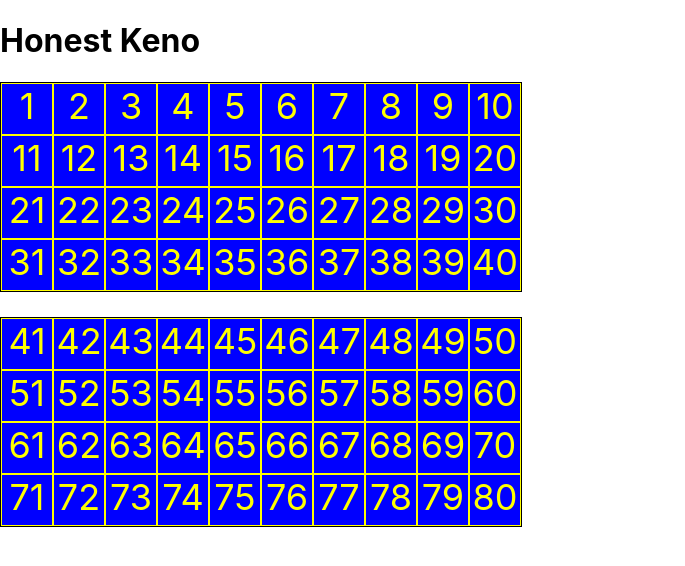
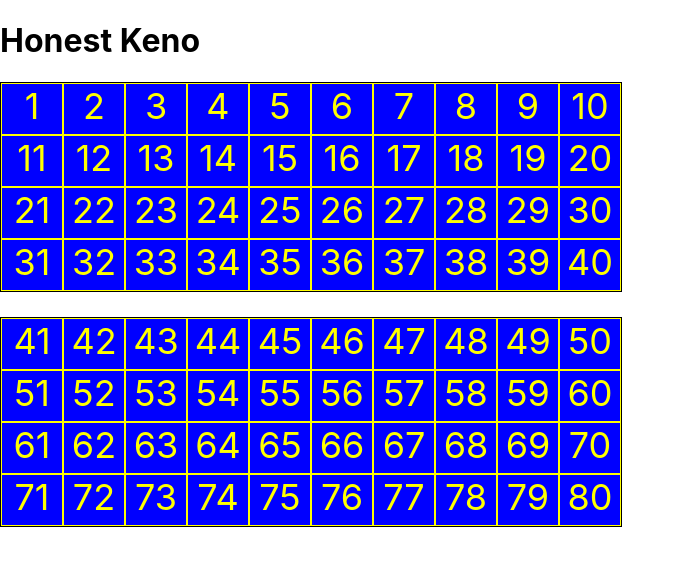
Before and after one commit to AdamMattas/honest_keno, a React (Create React App) app: page / in a window 1280 px wide. Shown: the top 566 px of the page, without its empty margins (0-685 px from the left). Built offline with nearby package versions, Linux system fonts and the light colour scheme.

Commit message:
onclick updates number state now

```diff
--- a/src/App.css
+++ b/src/App.css
@@ -34,22 +34,24 @@
 
 .container-bottom {
   margin-top: 25px;
-  clear: left;
 }
 
 .number-box-container {
-  width: 520px;
+  width: 620px;
   border: 1px solid black;
-  clear: left;
 }
 
 .number-box {
   display: inline-block;
   border: 1px solid yellow;
-  width: 50px;
+  width: 60px;
   height: 50px;
   background-color: blue;
   color: yellow;
   font-size: 36px;
   text-align: center;
 }
+
+.active {
+  background-color: red;
+}
--- a/src/App.js
+++ b/src/App.js
@@ -1,15 +1,15 @@
 import React, { Component } from "react";
 import logo from "./logo.svg";
-import Card from "./components/common/card";
+import Card from "./components/card";
 import "./App.css";
 
 class App extends Component {
   render() {
     return (
-      <React.Fragment>
+      <div>
         <h1>Honest Keno</h1>
         <Card />
-      </React.Fragment>
+      </div>
     );
   }
 }
--- a/src/components/common/card.jsx
+++ b/src/components/card.jsx
@@ -1,8 +1,19 @@
 import React, { Component } from "react";
-import TableBody from "./tableBody";
+import CardBody from "./cardBody";
 
 class Card extends Component {
   state = { numbers: [], kenoNumbers: [] };
+
+  selectNumber = (e, number) => {
+    const zeroIndex = number - 1;
+    let numbers = [...this.state.kenoNumbers];
+    numbers[zeroIndex].selected = true;
+
+    console.log("NUMBERS :", numbers);
+    console.log("CLICK :", number, zeroIndex);
+
+    this.setState({ kenoNumbers: numbers });
+  };
 
   listNumbers(start, end) {
     return Array(end - start + 1)
@@ -16,7 +27,6 @@ class Card extends Component {
     numbers.forEach(num => {
       const kenoNumber = {
         number: num,
-        section: num < 41 ? "top" : "bottom",
         active: false,
         selected: false
       };
@@ -31,15 +41,14 @@ class Card extends Component {
     const numbers = this.listNumbers(1, 80);
     const kenoNumbers = this.createNumbers(numbers);
 
-    console.log(kenoNumbers);
     this.setState({ numbers, kenoNumbers });
   }
 
   render() {
     return (
-      <div>
-        <TableBody data={this.state.kenoNumbers} />
-      </div>
+      <React.Fragment>
+        <CardBody data={this.state.kenoNumbers} onSelect={this.selectNumber} />
+      </React.Fragment>
     );
   }
 }
--- a/src/components/common/tableBody.jsx
+++ b/src/components/cardBody.jsx
@@ -1,6 +1,6 @@
 import React, { Component } from "react";
 
-class TableBody extends Component {
+class CardBody extends Component {
   splitNumbers = () => {
     let section = {
       top: [],
@@ -17,24 +17,30 @@ class TableBody extends Component {
 
   render() {
     const split = this.splitNumbers();
-    const top = split.top;
-    const bottom = split.bottom;
 
     return (
       <React.Fragment>
         <div className="number-box-container container-top">
-          {top.map(item => (
-            <div className="number-box" key={item.number}>
+          {split.top.map(item => (
+            <span
+              className={"number-box " + (item.active ? "active" : "")}
+              key={item.number}
+              onClick={e => this.props.onSelect(e, item.number)}
+            >
               {item.number}
-            </div>
+            </span>
           ))}
         </div>
 
         <div className="number-box-container container-bottom">
-          {bottom.map(item => (
-            <div className="number-box" key={item.number}>
+          {split.bottom.map(item => (
+            <span
+              className={"number-box " + (item.active ? "active" : "")}
+              key={item.number}
+              onClick={e => this.props.onSelect(e, item.number)}
+            >
               {item.number}
-            </div>
+            </span>
           ))}
         </div>
       </React.Fragment>
@@ -42,4 +48,4 @@ class TableBody extends Component {
   }
 }
 
-export default TableBody;
+export default CardBody;
```
